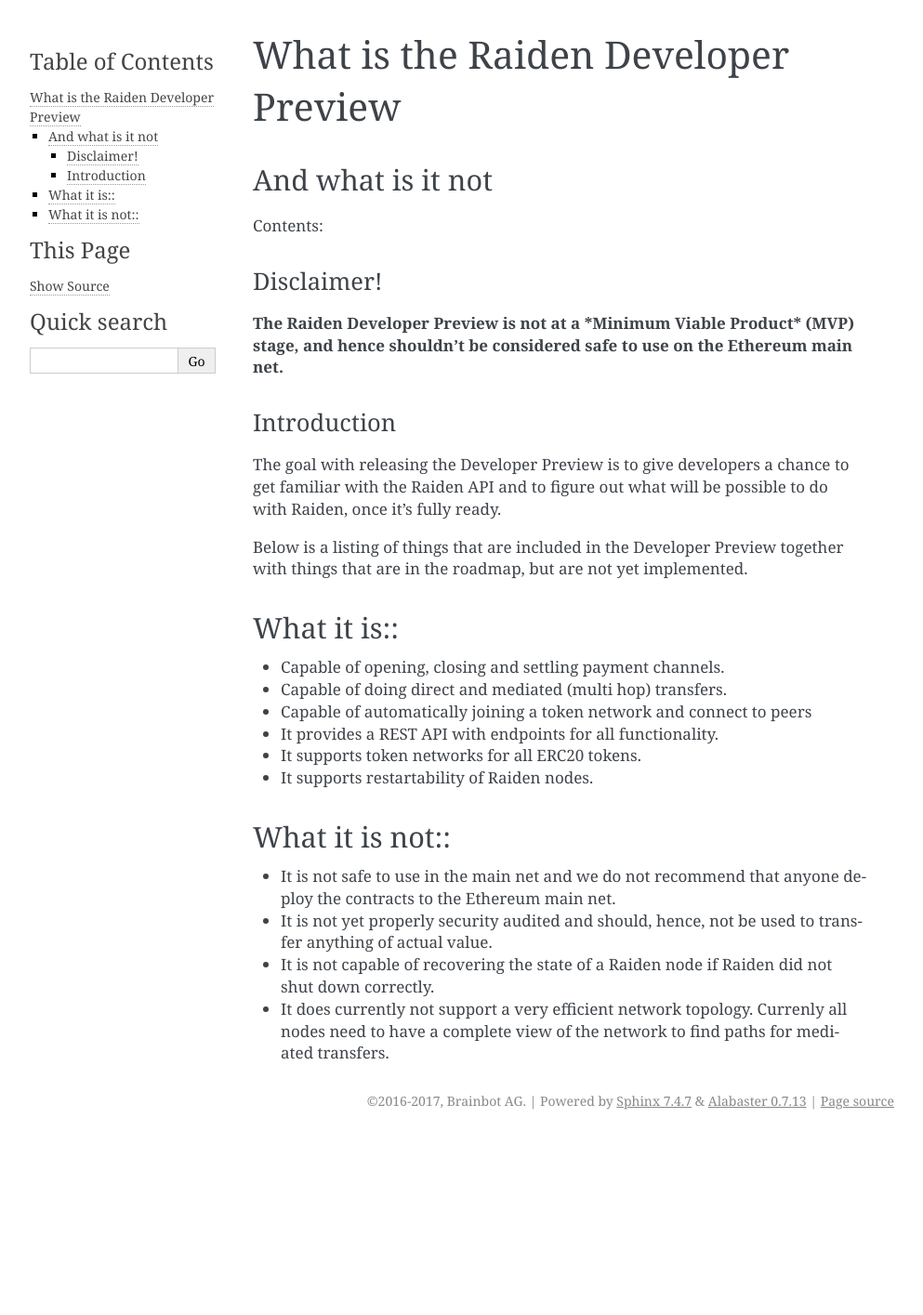
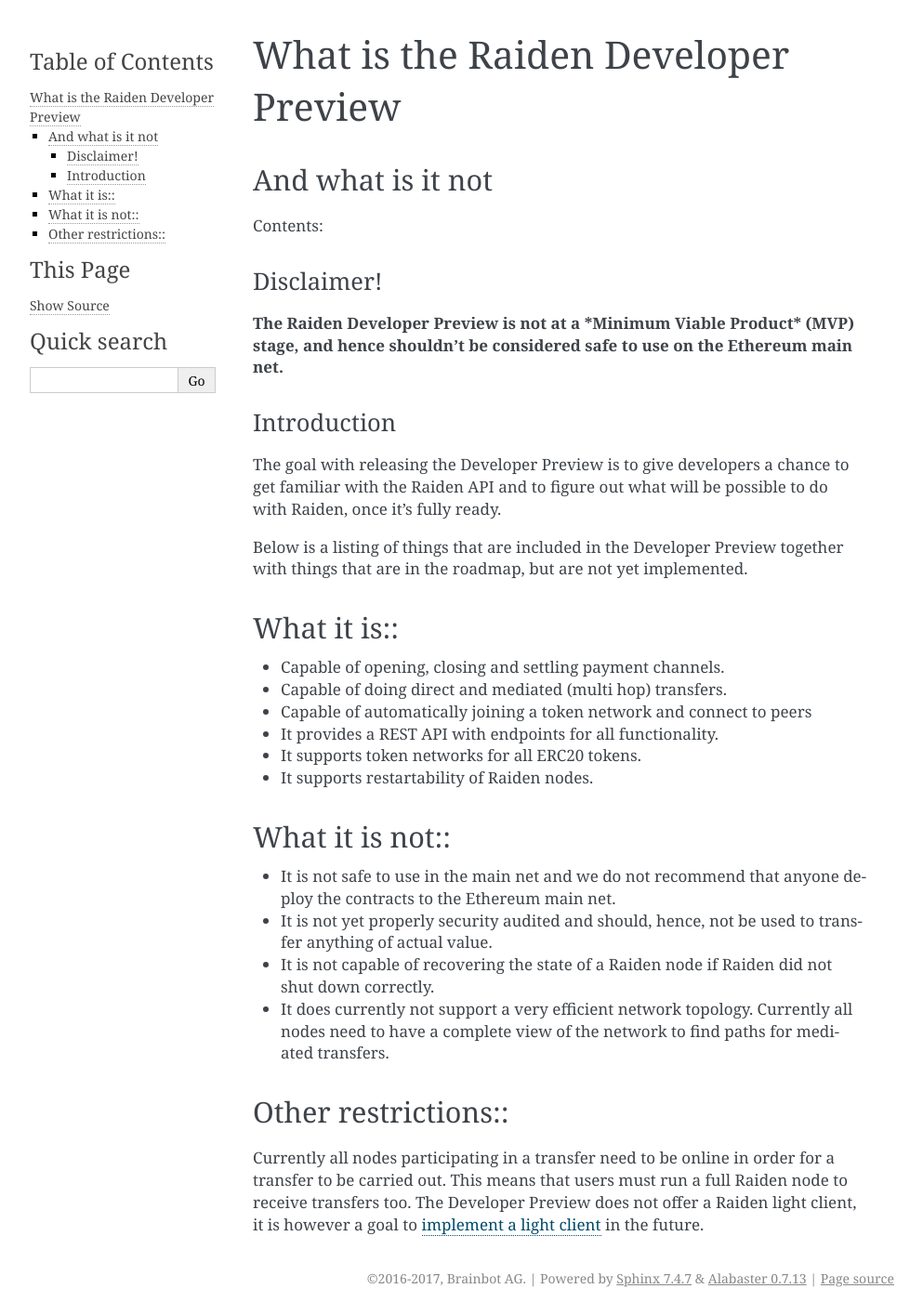
Before and after one commit to raiden-network/raiden, a Sphinx documentation site: the page built from docs/What-Is-The-Dev-Preview.rst, in a window 1280 px wide. Shown: the whole page at 93% size, without its empty margins (148-1141 px from the left). Built offline with Sphinx 7.4.7, drawn with Linux system fonts in a browser that asks for light colours; before the commit the page ends 1224 px from its top, so only the background shows below that.

Commit message:
correct typo in file name

```diff
--- a/docs/What-Is-The-Dev-Preview.rst
+++ b/docs/What-Is-The-Dev-Preview.rst
@@ -42,4 +42,9 @@
 - It is not safe to use in the main net and we do not recommend that anyone deploy the contracts to the Ethereum main net.
 - It is not yet properly security audited and should, hence, not be used to transfer anything of actual value.
 - It is not capable of recovering the state of a Raiden node if Raiden did not shut down correctly.
-- It does currently not support a very efficient network topology. Currenly all nodes need to have a complete view of the network to find paths for mediated transfers.
+- It does currently not support a very efficient network topology. Currently all nodes need to have a complete view of the network to find paths for mediated transfers.
+
+
+Other restrictions::
+--------------------
+Currently all nodes participating in a transfer need to be online in order for a transfer to be carried out. This means that users must run a full Raiden node to receive transfers too. The Developer Preview does not offer a Raiden light client, it is however a goal to `implement a light client <https://github.com/raiden-network/raiden/issues/114>`_ in the future.
--- a/docs/index.rst
+++ b/docs/index.rst
@@ -18,5 +18,6 @@
 * :doc:`api`
 * :doc:`Raiden Codebase <_build/generated/raiden>`
 * :doc:`specification`
+* :doc:`Get-Started-with-API-Walkthrough <_build/html/Get-Started-With-API-Walkthough.html>`
 * :ref:`genindex`
 * :ref:`modindex`
```
Also changed, not shown: docs/Get-Started-With-API-Walkthrough.rst (renamed from docs/Get-Started-With-API-Walkthough.rst).
